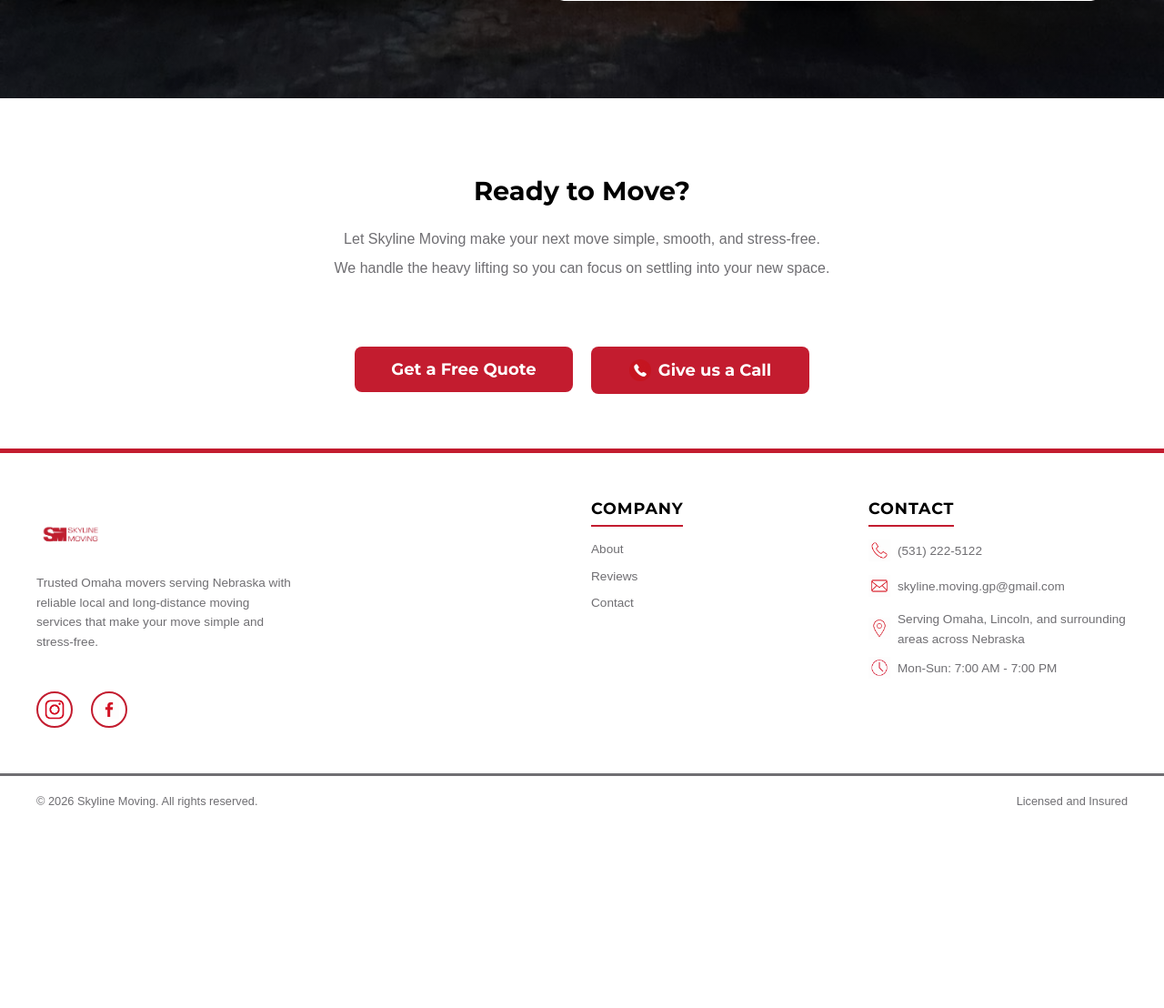
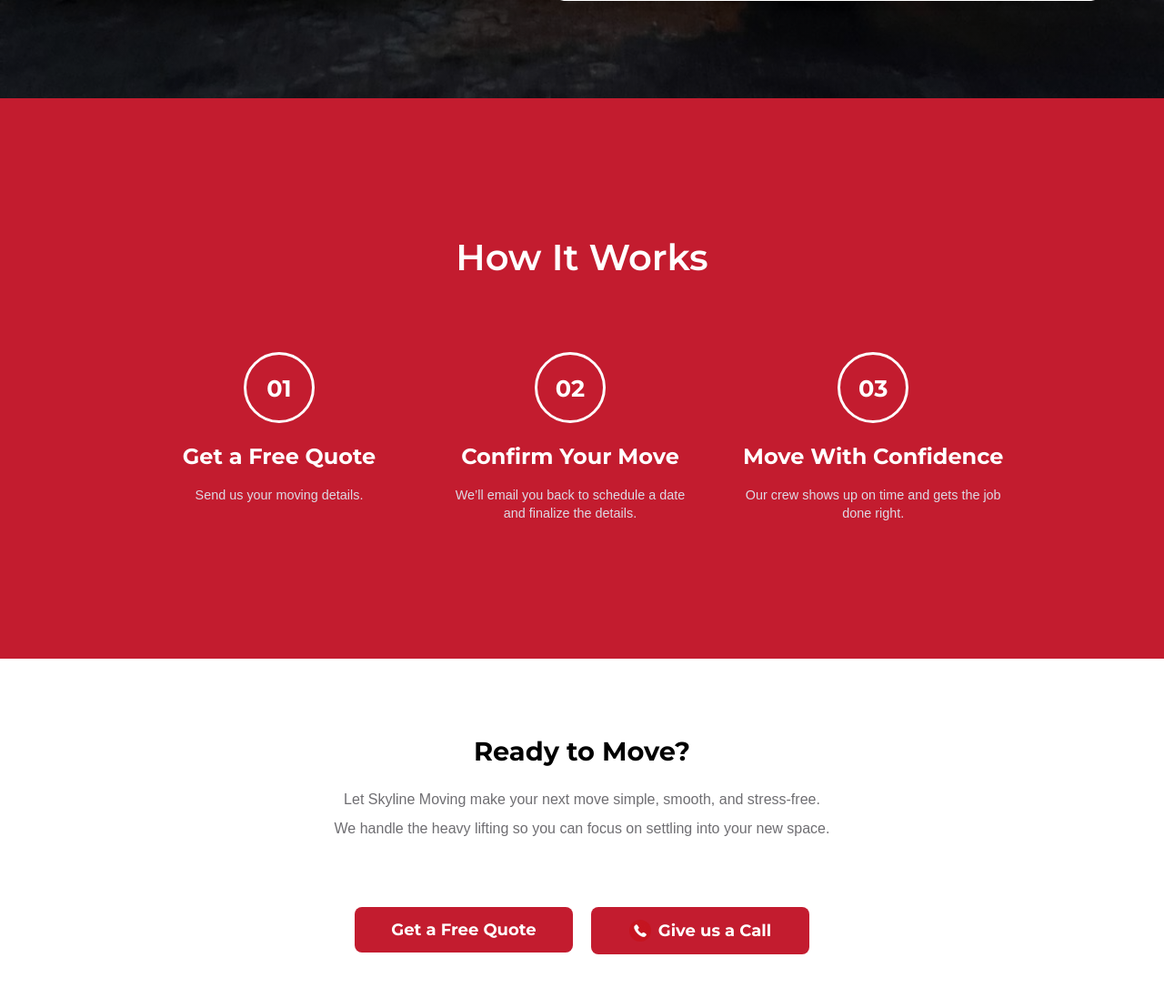
Before and after one commit to BALOCKAY909/SkylineMoving_v2, a Django app: page / in a window 1280 px wide. Shown: the part 832-1940 px from the top of the page at 91% size. Before the commit the page ends 1720 px from the top, so only its background shows below. Run offline with Django 5.2, Linux system fonts and the light colour scheme.

Commit message:
Finished How it Works Section of the Home Page.

```diff
--- a/SkylineMoving_App/static/css/home.css
+++ b/SkylineMoving_App/static/css/home.css
@@ -64,3 +64,98 @@
     font-size: clamp(0.9rem, 3.5vw, 1.1rem);
   }
 }
+
+.howItWorks-section
+{
+  background-color: rgba(195, 28, 47);
+  background-position: left;
+  background-size: cover;
+  padding: 150px 40px;
+  min-height: 300px;
+  margin: 0;
+  width: 100%;
+  box-sizing: border-box;
+  color: white;
+}
+
+.howItWorks-section h2 {
+  margin-top: 0;
+  font-size: 2.5rem;
+  font-weight: 600;
+  font-family: 'Montserrat', sans-serif;
+  text-align: center;
+}
+
+.section-title
+{
+  margin-top: 0;
+  font-size: 2rem;
+  font-weight: 600;
+  font-family: 'Montserrat', sans-serif;
+  text-align: center;
+  padding-bottom: 40px;
+}
+
+.steps
+{
+  display: flex;
+  flex-direction: row;
+  justify-content: center;
+  gap: 40px;
+  margin-top: 40px;
+  text-align: center;
+}
+
+.step
+{
+  flex: 0 0 280px;
+}
+
+.step:nth-child(1) { transition-delay: 0s; }
+.step:nth-child(2) { transition-delay: 0.2s; }
+.step:nth-child(3) { transition-delay: 0.4s; }
+
+.steps h2
+{
+  display: inline-flex;
+  align-items: center;
+  justify-content: center;
+  width: 72px;
+  height: 72px;
+  border-radius: 50%;
+  border: 3px solid white;
+  font-size: 1.6rem;
+  font-weight: 700;
+  font-family: 'Montserrat', sans-serif;
+  margin: 0 auto 12px auto;
+  text-align: center;
+}
+
+.steps h3
+{
+  font-size: 1.5rem;
+  font-weight: 900;
+  font-family: 'Montserrat', sans-serif;
+  margin: 0 0 8px 0;
+  align-items: center;
+  padding: 10px;
+  white-space: nowrap;
+}
+
+.steps p
+{
+  font-size: 0.9rem;
+  font-family: 'Arial', sans-serif;
+  margin: 0;
+  color: #dddae5;
+  line-height: 1.4;
+}
+
+@media (max-width: 1024px)
+{
+  .steps
+  {
+    flex-direction: column;
+    gap: 20px;
+  }
+}
--- a/SkylineMoving_App/templates/home.html
+++ b/SkylineMoving_App/templates/home.html
@@ -10,4 +10,24 @@
     </div>
     {% include "quoteBox.html" %}
 </div>
+<div class="howItWorks-section">
+    <h2 class="section-title fade-in">How It Works</h2>
+    <div class="steps">
+        <div class="step fade-in">
+            <h2>01</h2>
+            <h3>Get a Free Quote</h3>
+            <p>Send us your moving details.</p>
+        </div>
+        <div class="step fade-in">
+            <h2>02</h2>
+            <h3>Confirm Your Move</h3>
+            <p>We’ll email you back to schedule a date and finalize the details.</p>
+        </div>
+        <div class="step fade-in">
+            <h2>03</h2>
+            <h3>Move With Confidence</h3>
+            <p>Our crew shows up on time and gets the job done right.</p>
+        </div>
+    </div>
+</div>
 {% endblock %}
```
